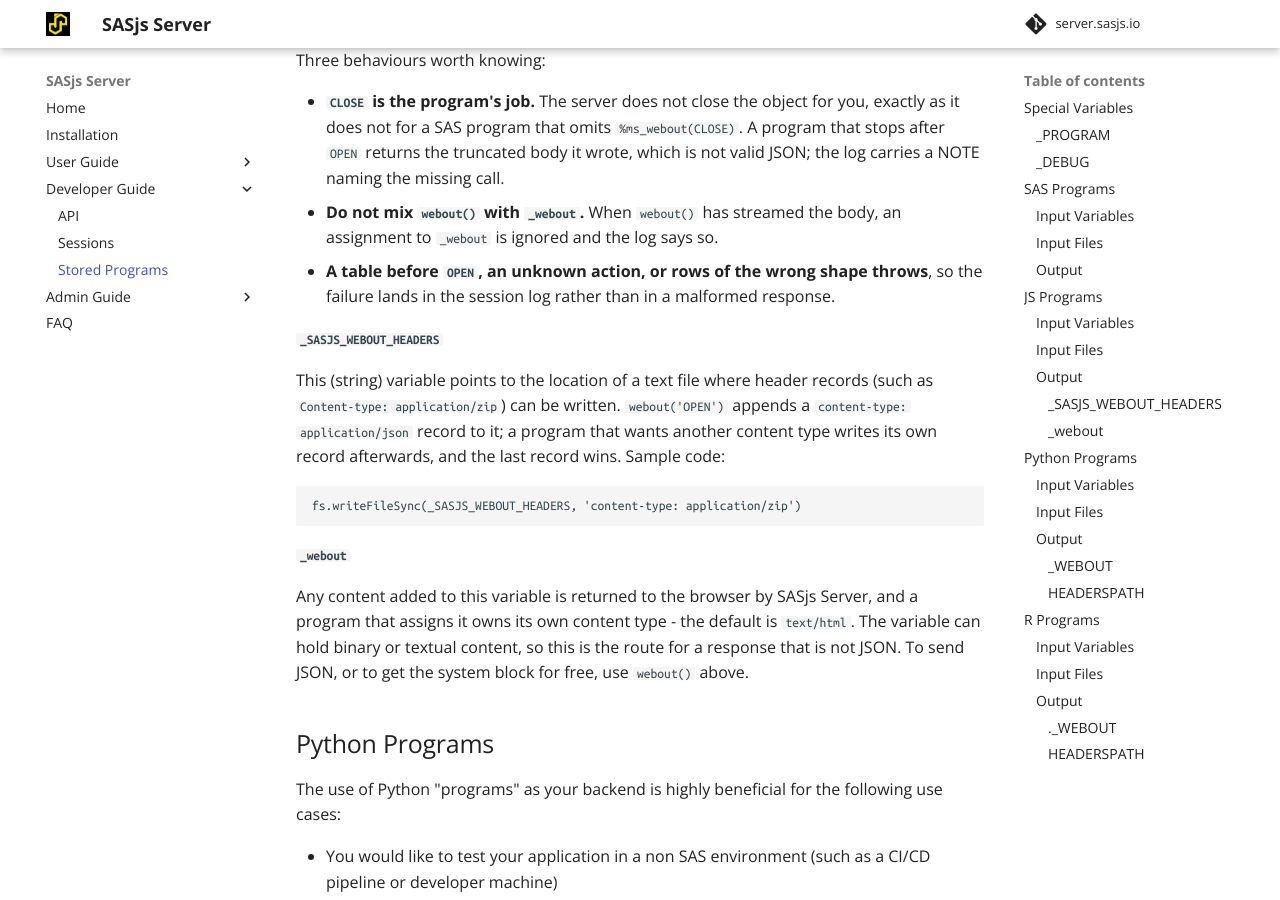
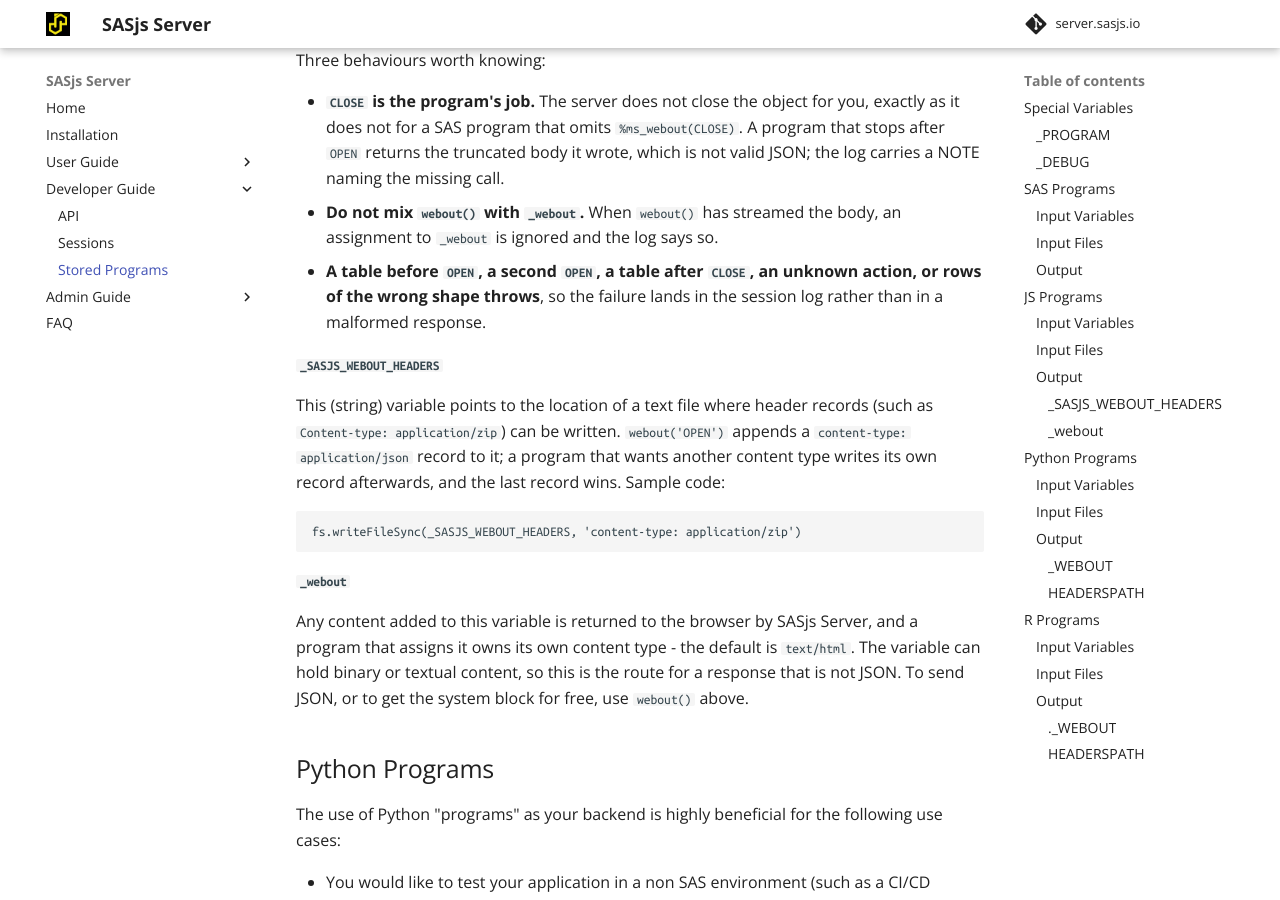
Before and after one commit to sasjs/server.sasjs.io, an MkDocs documentation site: the page built from docs/storedprograms.md, in a window 1280 px wide and 900 px high, scrolled down 6544 px. Built offline with MkDocs 1.6.1 and Material for MkDocs 9.7.7, drawn with Linux system fonts in a browser that asks for light colours; comment, search, counter and statistics services are not loaded.

Commit message:
docs(storedprograms): name the order errors webout() refuses
A second OPEN after CLOSE throws, which the three-behaviours list did not name.

```diff
--- a/docs/storedprograms.md
+++ b/docs/storedprograms.md
@@ -238,7 +238,7 @@
 
 - **`CLOSE` is the program's job.** The server does not close the object for you, exactly as it does not for a SAS program that omits `%ms_webout(CLOSE)`. A program that stops after `OPEN` returns the truncated body it wrote, which is not valid JSON; the log carries a NOTE naming the missing call.
 - **Do not mix `webout()` with `_webout`.** When `webout()` has streamed the body, an assignment to `_webout` is ignored and the log says so.
-- **A table before `OPEN`, an unknown action, or rows of the wrong shape throws**, so the failure lands in the session log rather than in a malformed response.
+- **A table before `OPEN`, a second `OPEN`, a table after `CLOSE`, an unknown action, or rows of the wrong shape throws**, so the failure lands in the session log rather than in a malformed response.
 
 #### `_SASJS_WEBOUT_HEADERS`
 
```
